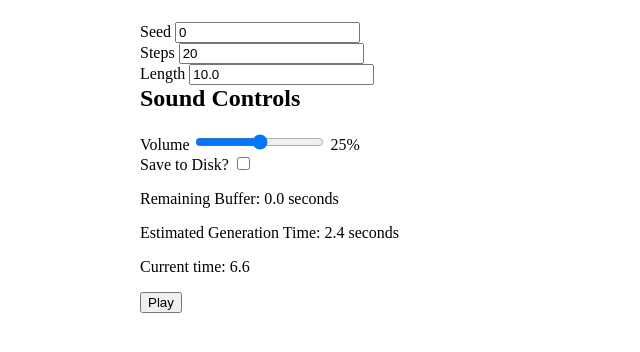
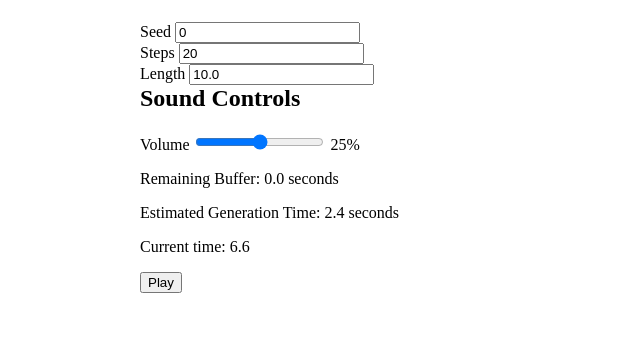
Before and after one commit to a2aaron/AI-Slop-Radio, a Flask app: page / in a window 1280 px wide. Shown: the part 315-667 px from the top of the page, without its empty margins (0-640 px from the left). Run offline with Flask 3, Linux system fonts and the light colour scheme.

Commit message:
Remove debug save feature.

```diff
--- a/app.py
+++ b/app.py
@@ -74,9 +74,6 @@ def radio():
     write_to_file(buffer, generated_audio)
     out_bytes = buffer.getvalue()
 
-    if "debug_save" in request.args:
-        write_to_file(f"out_{positive_prompt}_{seed}.wav", generated_audio)
-
     return out_bytes, {"Content-Type": "audio/wav"}
 
 # GENERATION
--- a/static/main.js
+++ b/static/main.js
@@ -321,7 +321,6 @@ function setVolumeFromSlider() {
  *     seed: number,
  *     steps: number,
  *     length: number,
- *     debug_save: boolean,
  * }} PromptSettings
  * @returns {PromptSettings | null}
  */
@@ -348,7 +347,6 @@ function getPromptSettings() {
         "seed": parseInt(seed_input.value),
         "steps": parseInt(steps_input.value),
         "length": parseFloat(length_input.value),
-        "debug_save": save_to_disk_checkbox.checked,
     }
 }
 
@@ -372,10 +370,6 @@ function getRadioUrl(settings) {
     radio_url.searchParams.set("seed", settings.seed.toString());
     radio_url.searchParams.set("steps", settings.steps.toString());
     radio_url.searchParams.set("length", settings.length.toString());
-
-    if (save_to_disk_checkbox.checked) {
-        radio_url.searchParams.set("debug_save", "true");
-    }
 
     return radio_url;
 }
@@ -452,7 +446,6 @@ const length_input = getElementTyped("length", HTMLInputElement);
 const volume_slider = getElementTyped("volume", HTMLInputElement);
 const volume_slider_display = getElementTyped("volume_slider_display", HTMLSpanElement);
 
-const save_to_disk_checkbox = getElementTyped("debug_save", HTMLInputElement);
 const play_button = getElementTyped("play", HTMLButtonElement);
 
 const estimated_time_display = getElementTyped("estimated_time_display", HTMLSpanElement)
--- a/templates/main.html
+++ b/templates/main.html
@@ -59,10 +59,6 @@
                     <input type="range" id="volume" name="volume" min="0" max="1" value="0.5" step="any" />
                     <span id="volume_slider_display"></span>
                 </ui-control>
-                <ui-control>
-                    <label for="debug_save">Save to Disk?</label>
-                    <input type="checkbox" id="debug_save" name="debug_save"></input>
-                </ui-control>
             </section>
             <section>
                 <p>Remaining Buffer: <span id="remaining_buffer_display">0.0</span> seconds</p>
```
